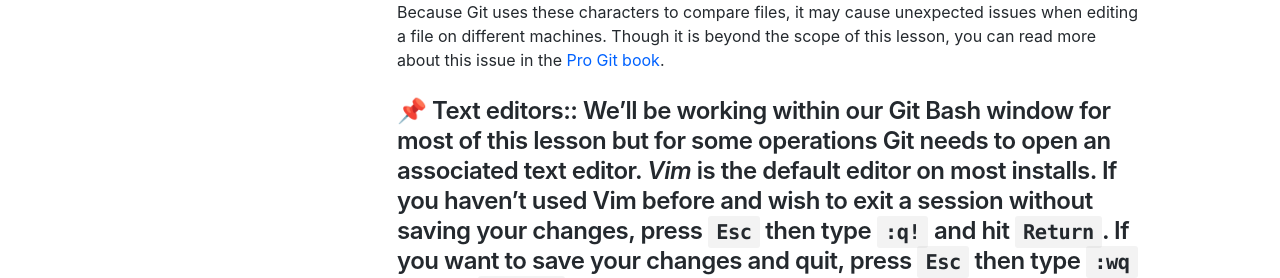
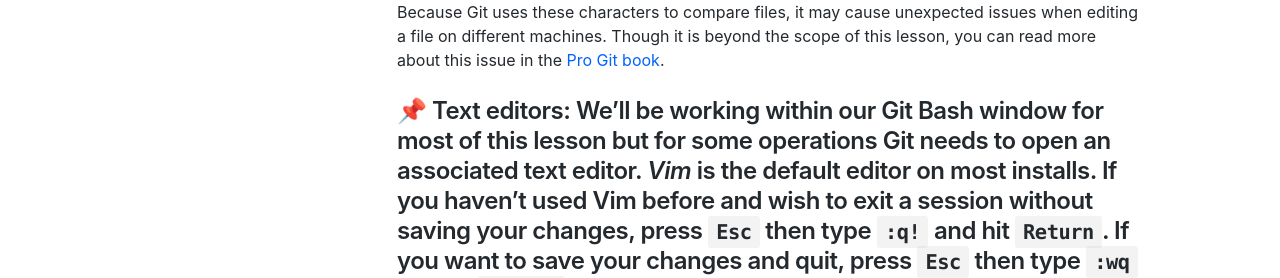
Before and after one commit to liamodwyer/github-pages, a Jekyll site: the page built from _workshop/getting-started-with-git.md, in a window 1280 px wide. Shown: the part 824-1102 px from the top of the page. Built offline with Jekyll 4.4.1, drawn with Linux system fonts in a browser that asks for light colours; some web fonts are replaced.

Commit message:
Fix formatting

```diff
--- a/_workshop/getting-started-with-git.md
+++ b/_workshop/getting-started-with-git.md
@@ -25,7 +25,7 @@ This user name and email will be associated with your subsequent Git activity. A
 
 📌 __Line endings__: As with other keys, when you hit Return on your keyboard, your computer encodes this input as a character. Different operating systems use different character(s) to represent the end of a line. (You may also hear these referred to as newlines or line breaks.) Because Git uses these characters to compare files, it may cause unexpected issues when editing a file on different machines. Though it is beyond the scope of this lesson, you can read more about this issue in the [Pro Git book](https://www.git-scm.com/book/en/v2/Customizing-Git-Git-Configuration#_core_autocrlf).
 
-📌 __Text editors__:: We'll be working within our Git Bash window for most of this lesson but for some operations Git needs to open an associated text editor. _Vim_ is the default editor on most installs. If you haven’t used Vim before and wish to exit a session without saving your changes, press `Esc` then type `:q!` and hit `Return`. If you want to save your changes and quit, press `Esc` then type `:wq` and hit `Return`.
+📌 __Text editors__: We'll be working within our Git Bash window for most of this lesson but for some operations Git needs to open an associated text editor. _Vim_ is the default editor on most installs. If you haven’t used Vim before and wish to exit a session without saving your changes, press `Esc` then type `:q!` and hit `Return`. If you want to save your changes and quit, press `Esc` then type `:wq` and hit `Return`.
 ---
 
 We can also set our favorite text editor if you didn't select one on your Git install:
```
